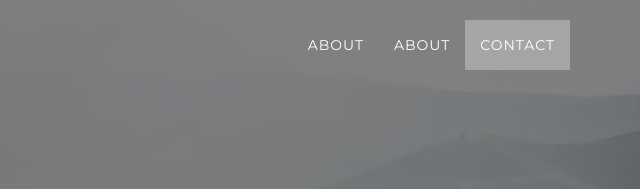
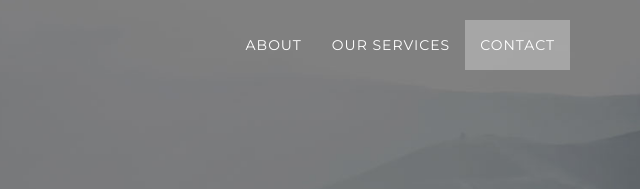
Before and after one commit to ch0pp3/ch0pp3.github.io, a website: page index.html in a window 1280 px wide. Shown: the top 189 px of the page, 640-1280 px from the left. Drawn offline with nearby package versions, Linux system fonts and the light colour scheme; some packages are replaced by stand-ins of ours.

Commit message:
Update index.html
our services

```diff
--- a/index.html
+++ b/index.html
@@ -56,7 +56,7 @@
                         <a class="page-scroll" href="#about">About</a>
                     </li>
                     <li>
-                        <a class="page-scroll" href="#our services">About</a>
+                        <a class="page-scroll" href="#our services">our services</a>
                     </li>
                     <li>
                         <a class="page-scroll" href="#contact">Contact</a>
```
